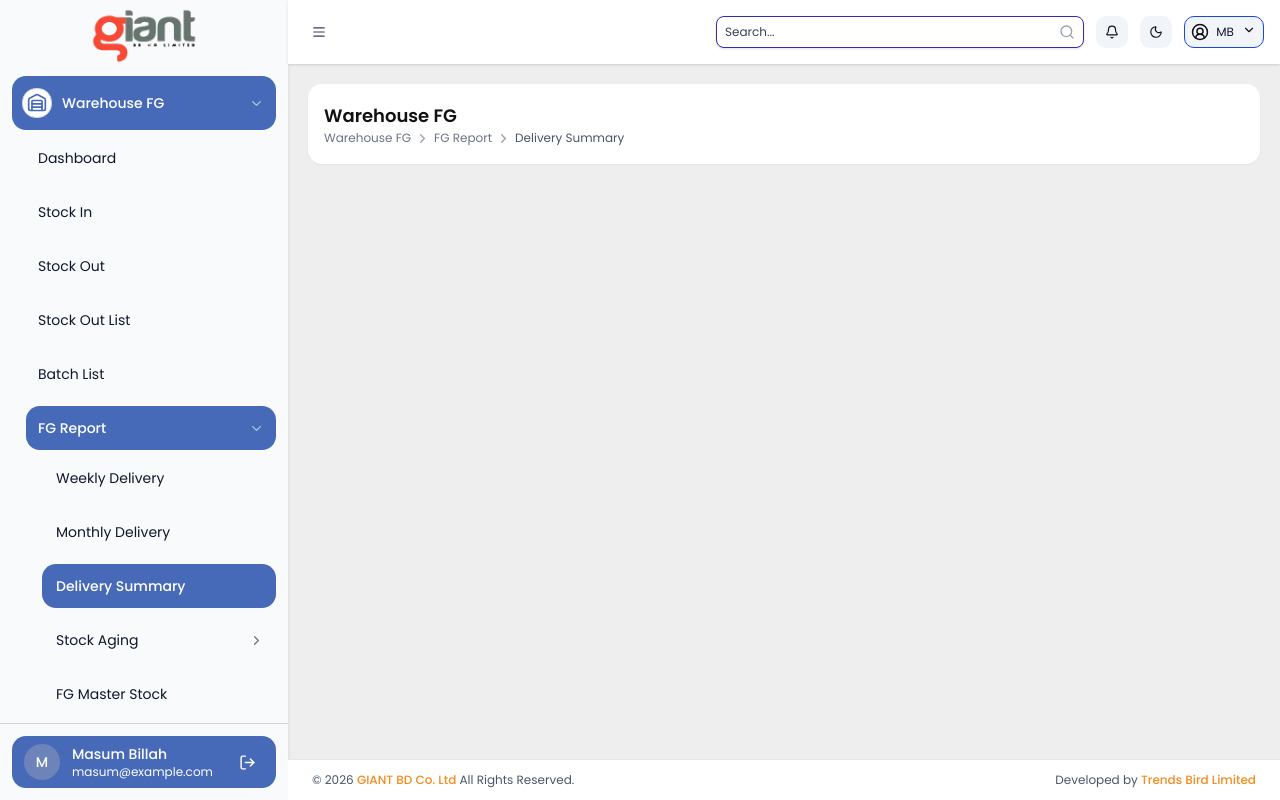
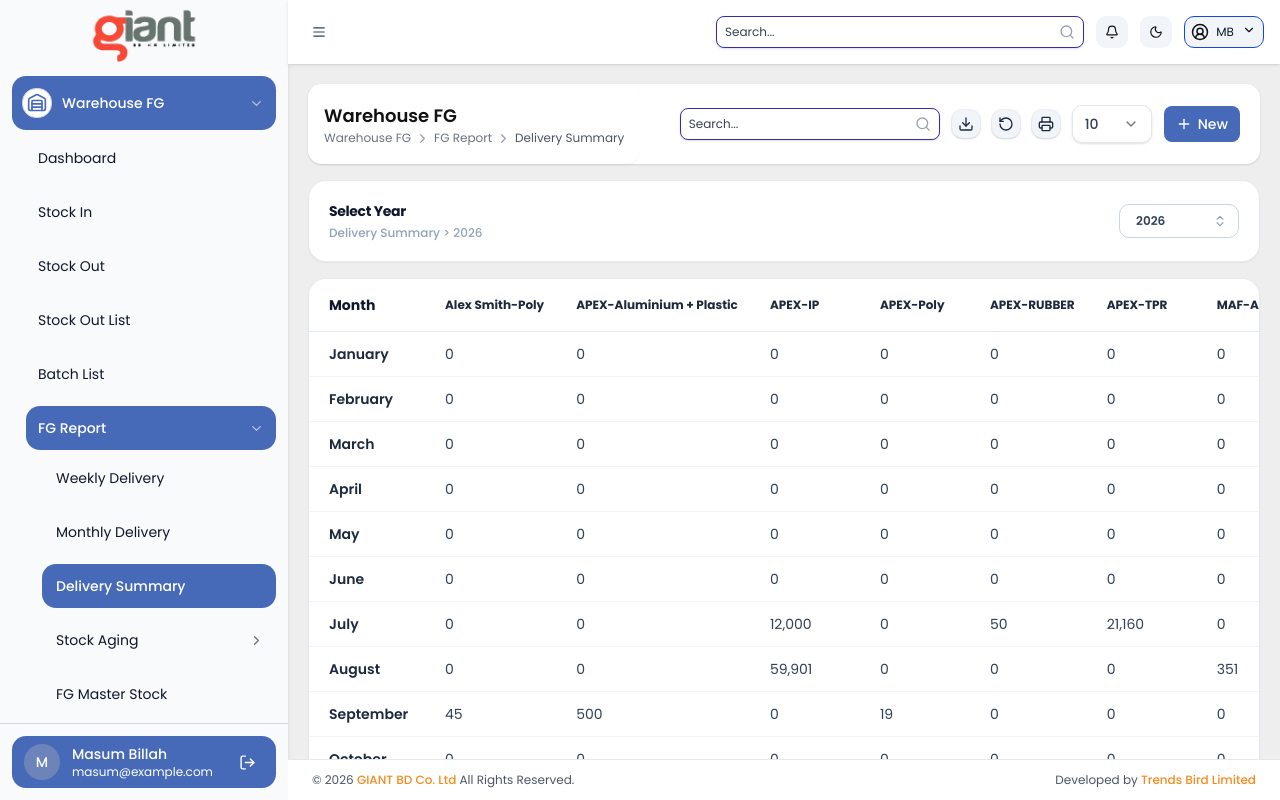
Before and after one commit to masumbillah06/giantbd, a Next.js app: page /inventory/fg-reports/delivery-summary in a window 1280 px wide. Built offline with nearby package versions, Linux system fonts and the light colour scheme.

Commit message:
delivery summary added

```diff
--- a/src/app/inventory/fg-reports/delivery-summary/page.tsx
+++ b/src/app/inventory/fg-reports/delivery-summary/page.tsx
@@ -1,12 +1,16 @@
-import Footer from "@/components/layout/footer"
-import Header from "@/components/layout/header"
-import { Sidebar, type SidebarUser } from "@/components/sidebar/sidebar"
-import Breadcrumb from "@/components/ui/breadcrumbs/breadcrumb"
+"use client";
+
+import Footer from "@/components/layout/footer";
+import Header from "@/components/layout/header";
+import { Sidebar, type SidebarUser } from "@/components/sidebar/sidebar";
+import Breadcrumb from "@/components/ui/breadcrumbs/breadcrumb";
+import NavCh from "@/components/ui/nav-child";
+import DeliverySummary from "@/components/delivery-summary/delivery-summary";
 
 const user: SidebarUser = {
   name: "Masum Billah",
   email: "masum@example.com",
-}
+};
 
 export default function DeliverySummaryPage() {
   return (
@@ -15,6 +19,8 @@ export default function DeliverySummaryPage() {
       <div className="flex min-h-0 min-w-0 flex-1 flex-col">
         <Header />
         <main className="min-h-0 flex-1 overflow-y-auto p-5">
+          {/* ── Breadcrumb Bar with NavChild Actions ── */}
+          <div className="min-h-20 w-full flex justify-between items-center bg-white shadow-sm rounded-xl">
             <div>
               <Breadcrumb
                 title="Warehouse FG"
@@ -25,9 +31,18 @@ export default function DeliverySummaryPage() {
                 ]}
               />
             </div>
+            <div>
+              <NavCh />
+            </div>
+          </div>
+
+          {/* ── Delivery Summary Components ── */}
+          <div className="mt-4">
+            <DeliverySummary />
+          </div>
         </main>
         <Footer />
       </div>
     </div>
-  )
+  );
 }
--- /dev/null
+++ b/src/components/delivery-summary/delivery-summary-header.tsx
@@ -0,0 +1,52 @@
+"use client";
+
+import React from "react";
+import { ChevronsUpDown } from "lucide-react";
+import { AVAILABLE_YEARS } from "@/lib/product-data/delivery-summary-data";
+
+export interface DeliverySummaryHeaderProps {
+  selectedYear: number;
+  onYearChange: (year: number) => void;
+  availableYears?: number[];
+}
+
+export function DeliverySummaryHeader({
+  selectedYear,
+  onYearChange,
+  availableYears = AVAILABLE_YEARS,
+}: DeliverySummaryHeaderProps) {
+  return (
+    <div className="flex items-center justify-between rounded-2xl border border-slate-200/90 bg-white p-5 shadow-xs">
+      {/* Left side: Titles */}
+      <div>
+        <h2 className="text-sm font-bold text-slate-900 tracking-tight">
+          Select Year
+        </h2>
+        <p className="text-xs text-slate-400 font-medium mt-1">
+          Delivery Summary &gt; {selectedYear}
+        </p>
+      </div>
+
+      {/* Right side: Year Dropdown */}
+      <div className="relative min-w-[120px]">
+        <select
+          value={selectedYear}
+          onChange={(e) => onYearChange(Number(e.target.value))}
+          className="w-full appearance-none rounded-lg border border-slate-300 bg-white px-4 py-2 pr-9 text-xs font-semibold text-slate-700 focus:border-[#476ab8] focus:outline-none focus:ring-1 focus:ring-[#476ab8] cursor-pointer"
+        >
+          {availableYears.map((yr) => (
+            <option key={yr} value={yr}>
+              {yr}
+            </option>
+          ))}
+        </select>
+        <ChevronsUpDown
+          size={14}
+          className="absolute right-3 top-1/2 -translate-y-1/2 text-slate-400 pointer-events-none"
+        />
+      </div>
+    </div>
+  );
+}
+
+export default DeliverySummaryHeader;
--- /dev/null
+++ b/src/components/delivery-summary/delivery-summary-table.tsx
@@ -0,0 +1,90 @@
+"use client";
+
+import React from "react";
+import type { YearSummaryData } from "@/lib/product-data/delivery-summary-data";
+
+export interface DeliverySummaryTableProps {
+  summaryData: YearSummaryData;
+}
+
+export function DeliverySummaryTable({ summaryData }: DeliverySummaryTableProps) {
+  const { columns, rows, totals, grandTotal } = summaryData;
+
+  const formatNumber = (n: number) => {
+    return n.toLocaleString();
+  };
+
+  return (
+    <div className="w-full overflow-x-auto rounded-2xl border border-slate-200/90 bg-white shadow-xs">
+      <table className="w-full min-w-[1300px] border-collapse text-left text-xs sm:text-sm">
+        {/* Table Header */}
+        <thead>
+          <tr className="border-b border-slate-200 bg-white">
+            <th className="px-5 py-4 font-bold text-slate-900 text-xs sm:text-sm min-w-[120px]">
+              Month
+            </th>
+            {columns.map((col) => (
+              <th
+                key={col.key}
+                className="px-4 py-4 font-bold text-slate-800 text-xs whitespace-nowrap min-w-[110px]"
+              >
+                {col.label}
+              </th>
+            ))}
+            <th className="px-5 py-4 font-bold text-slate-900 text-xs sm:text-sm min-w-[100px]">
+              Total
+            </th>
+          </tr>
+        </thead>
+
+        {/* Table Body */}
+        <tbody>
+          {rows.map((row) => (
+            <tr
+              key={row.month}
+              className="border-b border-slate-100 bg-white hover:bg-slate-50/70 transition-colors"
+            >
+              <td className="px-5 py-3 font-semibold text-slate-800 text-xs sm:text-sm">
+                {row.month}
+              </td>
+              {columns.map((col) => {
+                const val = row.values[col.key] || 0;
+                return (
+                  <td
+                    key={col.key}
+                    className="px-4 py-3 text-xs sm:text-sm text-slate-700 whitespace-nowrap font-normal"
+                  >
+                    {formatNumber(val)}
+                  </td>
+                );
+              })}
+              <td className="px-5 py-3 font-bold text-slate-900 text-xs sm:text-sm whitespace-nowrap">
+                {formatNumber(row.total)}
+              </td>
+            </tr>
+          ))}
+
+          {/* Bottom TOTAL Row */}
+          <tr className="border-t-2 border-slate-300 bg-white">
+            <td className="px-5 py-3.5 font-bold text-slate-950 text-xs sm:text-sm tracking-wide">
+              TOTAL
+            </td>
+            {columns.map((col) => (
+              <td
+                key={col.key}
+                className="px-4 py-3.5 font-bold text-slate-950 text-xs sm:text-sm whitespace-nowrap"
+              >
+                {formatNumber(totals[col.key] || 0)}
+              </td>
+            ))}
+            <td className="px-5 py-3.5 font-bold text-slate-950 text-xs sm:text-sm whitespace-nowrap">
+              {formatNumber(grandTotal)}
+            </td>
+          </tr>
+        </tbody>
+      </table>
+    </div>
+  );
+}
+
+export default DeliverySummaryTable;
--- /dev/null
+++ b/src/components/delivery-summary/delivery-summary.tsx
@@ -0,0 +1,33 @@
+"use client";
+
+import React, { useState, useMemo } from "react";
+import DeliverySummaryHeader from "./delivery-summary-header";
+import DeliverySummaryTable from "./delivery-summary-table";
+import { getDeliverySummaryForYear } from "@/lib/product-data/delivery-summary-data";
+
+export interface DeliverySummaryProps {
+  initialYear?: number;
+}
+
+export function DeliverySummary({ initialYear = 2026 }: DeliverySummaryProps) {
+  const [selectedYear, setSelectedYear] = useState<number>(initialYear);
+
+  const summaryData = useMemo(() => {
+    return getDeliverySummaryForYear(selectedYear);
+  }, [selectedYear]);
+
+  return (
+    <div className="space-y-4">
+      {/* ── Top Header Card with Year Selection ── */}
+      <DeliverySummaryHeader
+        selectedYear={selectedYear}
+        onYearChange={setSelectedYear}
+      />
+
+      {/* ── Table Card: Full Year Matrix ── */}
+      <DeliverySummaryTable summaryData={summaryData} />
+    </div>
+  );
+}
+
+export default DeliverySummary;
--- /dev/null
+++ b/src/components/delivery-summary/index.ts
@@ -0,0 +1,4 @@
+export * from "./delivery-summary-header";
+export * from "./delivery-summary-table";
+export * from "./delivery-summary";
+export { default } from "./delivery-summary";
--- /dev/null
+++ b/src/lib/product-data/delivery-summary-data.ts
@@ -0,0 +1,119 @@
+// ---------------------------------------------------------------------------
+// Delivery Summary Data — mock dataset
+// Seeded directly from reference Year 2026 & supports multi-year reporting
+// ---------------------------------------------------------------------------
+
+export interface SummaryColumn {
+  key: string;
+  label: string; // e.g. "Alex Smith-Poly"
+  buyer: string;
+  material: string;
+}
+
+export interface MonthSummaryRow {
+  month: string; // e.g. "January"
+  monthIndex: number; // 0 to 11
+  values: Record<string, number>; // key: column.key -> quantity
+  total: number;
+}
+
+export interface YearSummaryData {
+  year: number;
+  columns: SummaryColumn[];
+  rows: MonthSummaryRow[];
+  totals: Record<string, number>;
+  grandTotal: number;
+}
+
+export const SUMMARY_COLUMNS: SummaryColumn[] = [
+  { key: "alex_smith_poly", label: "Alex Smith-Poly", buyer: "Alex Smith", material: "Poly" },
+  { key: "apex_aluminium_plastic", label: "APEX-Aluminium + Plastic", buyer: "APEX", material: "Aluminium + Plastic" },
+  { key: "apex_ip", label: "APEX-IP", buyer: "APEX", material: "IP" },
+  { key: "apex_poly", label: "APEX-Poly", buyer: "APEX", material: "Poly" },
+  { key: "apex_rubber", label: "APEX-RUBBER", buyer: "APEX", material: "RUBBER" },
+  { key: "apex_tpr", label: "APEX-TPR", buyer: "APEX", material: "TPR" },
+  { key: "maf_aluminium_plastic", label: "MAF-Aluminium + Plastic", buyer: "MAF", material: "Aluminium + Plastic" },
+  { key: "maf_ip", label: "MAF-IP", buyer: "MAF", material: "IP" },
+  { key: "maf_tpr", label: "MAF-TPR", buyer: "MAF", material: "TPR" },
+  { key: "pou_hung_ip", label: "POU HUNG-IP", buyer: "POU HUNG", material: "IP" },
+  { key: "pou_hung_poly", label: "POU HUNG-Poly", buyer: "POU HUNG", material: "Poly" },
+];
+
+export const MONTH_NAMES = [
+  "January",
+  "February",
+  "March",
+  "April",
+  "May",
+  "June",
+  "July",
+  "August",
+  "September",
+  "October",
+  "November",
+  "December",
+];
+
+// Raw monthly data seeded from exact reference screenshot for 2026
+const RAW_2026_VALUES: Record<string, Record<string, number>> = {
+  July: {
+    apex_ip: 12000,
+    apex_rubber: 50,
+    apex_tpr: 21160,
+    maf_ip: 10,
+    maf_tpr: 20914,
+    pou_hung_ip: 28178,
+  },
+  August: {
+    apex_ip: 59901,
+    maf_aluminium_plastic: 351,
+  },
+  September: {
+    alex_smith_poly: 45,
+    apex_aluminium_plastic: 500,
+    apex_poly: 19,
+    pou_hung_ip: 166,
+    pou_hung_poly: 5,
+  },
+};
+
+export function getDeliverySummaryForYear(year: number): YearSummaryData {
+  const is2026 = year === 2026;
+  const rawValues = is2026 ? RAW_2026_VALUES : {};
+
+  const rows: MonthSummaryRow[] = MONTH_NAMES.map((month, index) => {
+    const monthData = rawValues[month] || {};
+    const values: Record<string, number> = {};
+
+    let monthTotal = 0;
+    SUMMARY_COLUMNS.forEach((col) => {
+      const val = monthData[col.key] || 0;
+      values[col.key] = val;
+      monthTotal += val;
+    });
+
+    return {
+      month,
+      monthIndex: index,
+      values,
+      total: monthTotal,
+    };
+  });
+
+  const totals: Record<string, number> = {};
+  SUMMARY_COLUMNS.forEach((col) => {
+    totals[col.key] = rows.reduce((acc, row) => acc + (row.values[col.key] || 0), 0);
+  });
+
+  const grandTotal = rows.reduce((acc, row) => acc + row.total, 0);
+
+  return {
+    year,
+    columns: SUMMARY_COLUMNS,
+    rows,
+    totals,
+    grandTotal,
+  };
+}
+
+export const AVAILABLE_YEARS = [2026, 2025, 2024, 2023];
```
Lines whose indentation alone changed are shown as unchanged.
